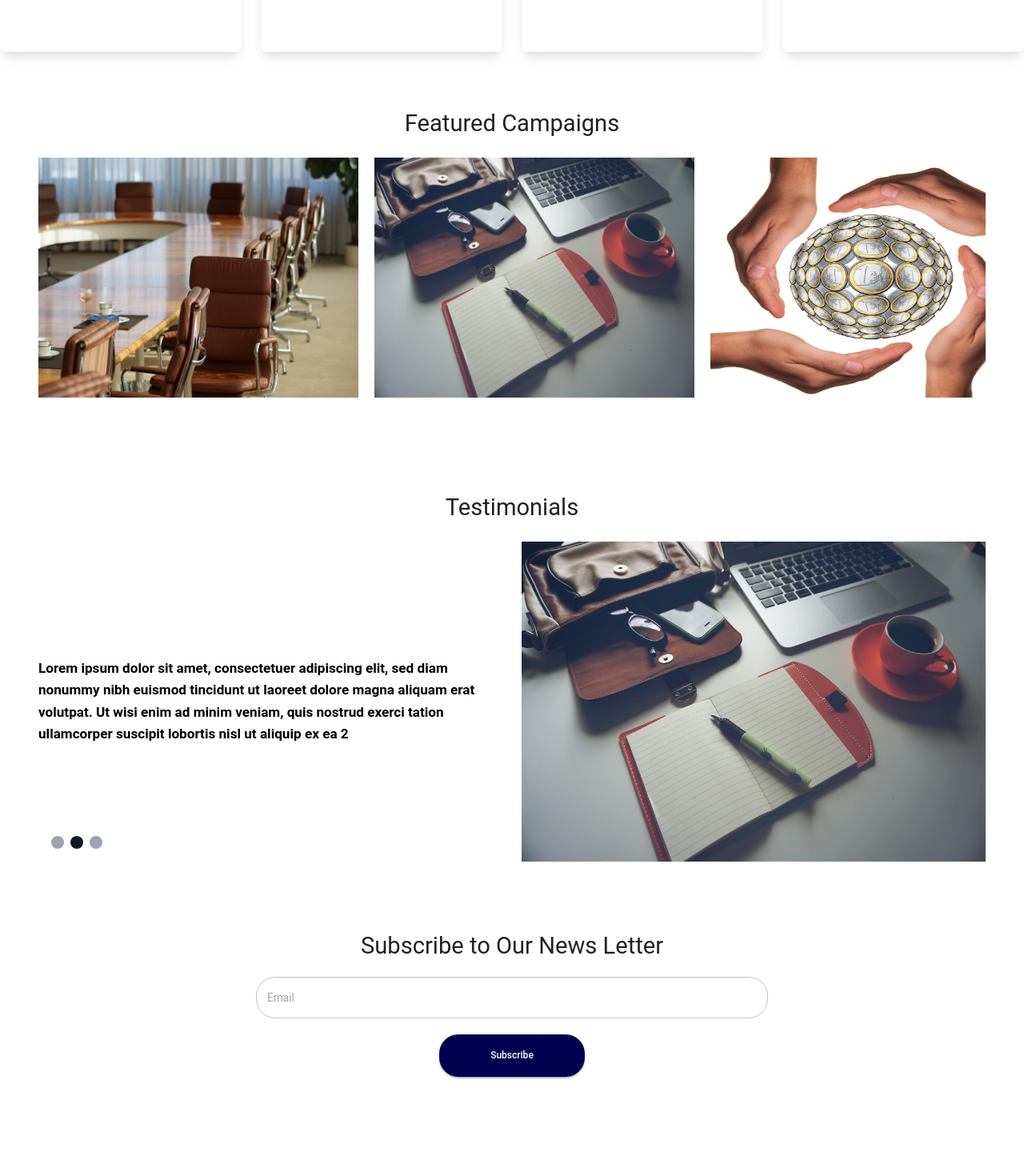
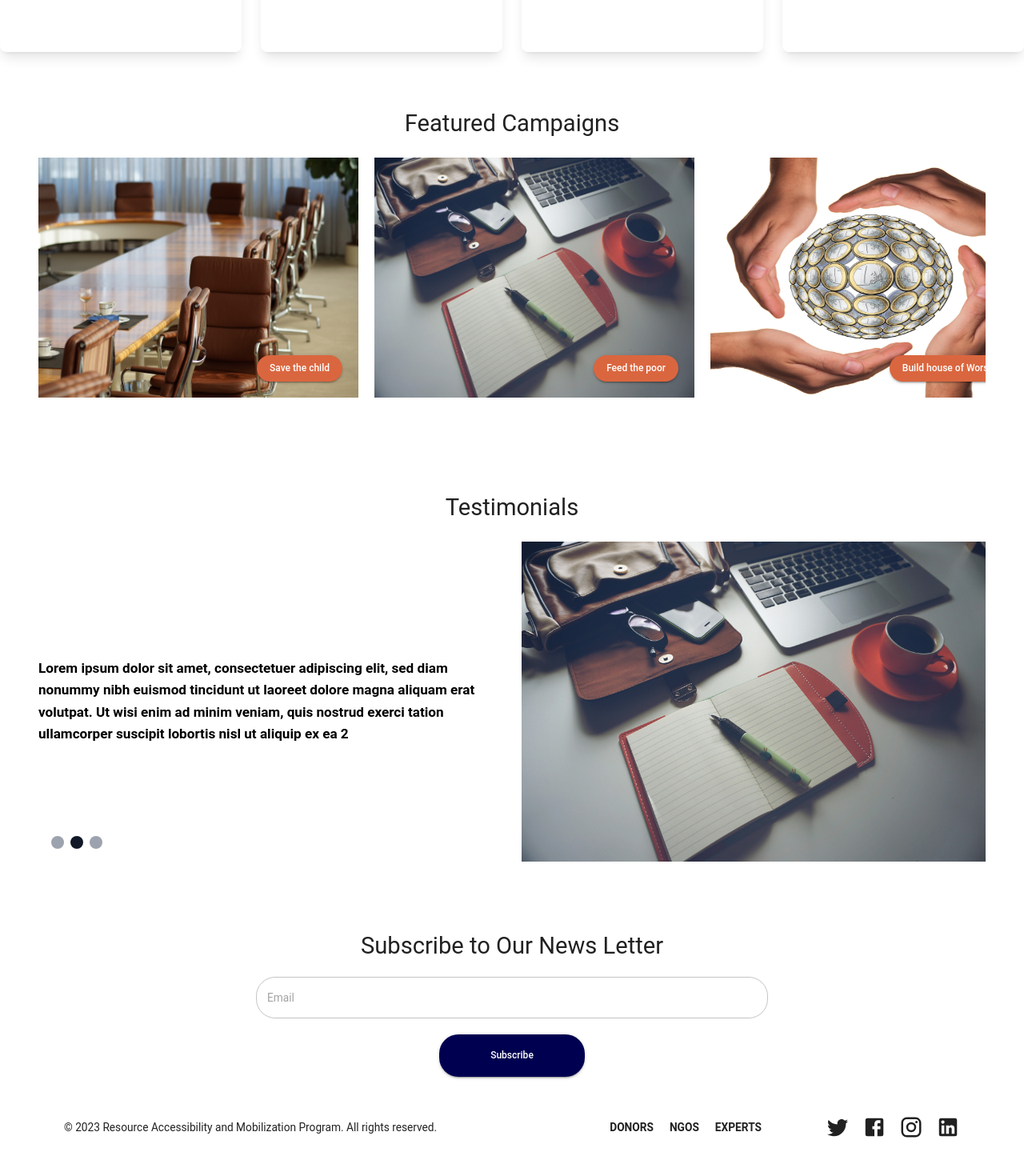
Before and after one commit to NickEinstein/RAMP, a React (Create React App) app: page / in a window 1280 px wide. Shown: the part 960-2420 px from the top of the page at 80% size. Before the commit the page ends 2354 px from the top, so only its background shows below. Built offline with nearby package versions, Linux system fonts and the light colour scheme; no server answers.

Commit message:
added footer to landing page

```diff
--- a/src/features/dashboard/DashboardTech.js
+++ b/src/features/dashboard/DashboardTech.js
@@ -521,7 +521,7 @@ function DashboardTech(props) {
                 Available Requests
               </Typography>
 
-              <TextField
+              {/* <TextField
                 onChange={(e) => {
                   const filteredCompanies = techReq?.filter((company) =>
                     company?.applied_by?.company_name
@@ -533,12 +533,12 @@ function DashboardTech(props) {
                   setdisplayArray(filteredCompanies);
                 }}
                 placeholder="search requests"
-              />
+              /> */}
 
               <Divider className="mb-6 p-1" />
             </div>
             <div className="grid grid-cols-3 gap-4">
-              {displayArray?.map((e, index) => (
+              {techReq?.map((e, index) => (
                 <div key={index}>
                   <div>
                     <img
--- a/src/features/grant/Grant.js
+++ b/src/features/grant/Grant.js
@@ -242,10 +242,13 @@ function Donation(props) {
       label: "Amount of choice",
     },
   ];
+
+
+
   const subExpertise = [
     {
       value: 1,
-      label: "Content writing",
+      label: "Fundraising",
     },
 
     {
@@ -255,6 +258,42 @@ function Donation(props) {
     {
       value: 3,
       label: "Project Management",
+    },
+    {
+      value: 4,
+      label: "Strategic Plan/ Strategy",
+    },
+    {
+      value: 5,
+      label: "Management",
+    },
+    {
+      value: 6,
+      label: "Marketing & Brand visibility ",
+    },
+    {
+      value: 7,
+      label: "Running Ad's on Social Media",
+    },
+    {
+      value: 8,
+      label: "Accounting & Finance",
+    },
+    {
+      value: 9,
+      label: "Pitching for Success",
+    },
+    {
+      value: 10,
+      label: "Human Resources ",
+    },
+    {
+      value: 11,
+      label: "Grants and proposal writing ",
+    },
+    {
+      value: 12,
+      label: "Law & Legal ",
     },
   ];
 
--- a/src/features/landingPage/LandingPage.js
+++ b/src/features/landingPage/LandingPage.js
@@ -6,6 +6,7 @@ import { AppBar, Button, TextField, Toolbar, Typography } from "@mui/material";
 import image from "images/Ramp1.png";
 import { RouteEnum } from "constants/RouteConstants";
 import { Link } from "react-router-dom";
+import { Twitter, Facebook, Instagram, LinkedIn } from "@mui/icons-material";
 
 const HomePage = () => {
   const [activeSlideIndex, setActiveSlideIndex] = useState(0);
@@ -21,7 +22,7 @@ const HomePage = () => {
     {
       image: NGO,
       backgroundColor: "#9a7b4f",
-      caption: "Register As An NGO",
+      caption: " NGOs",
       // subText: "Resource Accessibility and Mobilization Program",
       // color: "#3944bc",
       howItWorks: [
@@ -34,7 +35,7 @@ const HomePage = () => {
     {
       image: Expertise,
       backgroundColor: "#b3bdb6",
-      caption: "Register As A Technical Expert",
+      caption: " Technical Experts",
       howItWorks: [
         ` Create your profile`,
         `Search our pool of vibrant and vetted NGOs/CSOs`,
@@ -45,7 +46,7 @@ const HomePage = () => {
     {
       image: Donor,
       backgroundColor: "white",
-      caption: "Register As A Donor",
+      caption: " Donors",
       howItWorks: [
         `  Create your profile by sharing who you are, your vision and
                        useful information .`,
@@ -91,32 +92,32 @@ const HomePage = () => {
     {
       image: NGO,
       backgroundColor: "#9a7b4f",
-      caption: "Slide 1",
+      caption: "Save the child",
     },
     {
       image: Expertise,
       backgroundColor: "#b3bdb6",
-      caption: "Slide 2",
+      caption: "Feed the poor",
     },
     {
       image: Donor,
       backgroundColor: "white",
-      caption: "Slide 3",
+      caption: "Build house of Worship",
     },
     {
       image: NGO,
       backgroundColor: "#9a7b4f",
-      caption: "Slide 1",
+      caption: "Educate the girl child",
     },
     {
       image: Expertise,
       backgroundColor: "#b3bdb6",
-      caption: "Slide 2",
+      caption: "Save the environment",
     },
     {
       image: Donor,
       backgroundColor: "white",
-      caption: "Slide 3",
+      caption: "Keep our Oceans safe",
     },
   ];
 
@@ -186,11 +187,11 @@ const HomePage = () => {
           <div
             className={`h-[90vh] w-full flex items-center justify-center transition-opacity duration-500  bg-gray-900 bg-opacity-75 `}
           >
-            <div className="w-full h-full mx-auto justify-between p-8 flex">
+            <div className="w-full h-full mx-auto justify-between p-8 ml-20 flex">
               <div className="w-1/2 flex flex-col mt-32 items-start">
                 <Typography
                   variant="h2"
-                  className=" font-bold mb-4 text-[#da663f]"
+                  className=" font-bold mb-4 text-[#da663f] text-center"
                 >
                   {carouselSlides[activeSlideIndex].caption}
                 </Typography>
@@ -198,7 +199,7 @@ const HomePage = () => {
                   {carouselSlides[activeSlideIndex].subText}
                 </Typography>
 
-                <Link className="px-10 py-2" to="/">
+                <Link className=" py-2" to="/">
                   <Button className="flex items-start px-20 py-4 mt-8">
                     Sign In
                   </Button>
@@ -282,7 +283,12 @@ const HomePage = () => {
         </Typography>
         <div className="flex gap-5 max-w-full overflow-y-scroll scrollbar-hide">
           {carouselSlides2.map((slides) => (
-            <img className="h-[300px] min-w-[400px]" src={slides.image} />
+            <div className="relative">
+              <img className="h-[300px] min-w-[400px]" src={slides?.image} />
+              <Button className="absolute bottom-5 right-5 bg-[#da663f]">
+                {slides?.caption}
+              </Button>
+            </div>
           ))}
         </div>
       </div>
@@ -293,7 +299,9 @@ const HomePage = () => {
         <div className="w-full relative h-[400px]">
           {/* {carouselSlides3.map((slide, index) => ( */}
           <div
-            className={`flex w-full justify-center items-center gap-6 ${activeSlideIndex%2 !==0 && 'flex-row-reverse'}`}
+            className={`flex w-full justify-center items-center gap-6 ${
+              activeSlideIndex % 2 !== 0 && "flex-row-reverse"
+            }`}
           >
             <div className="w-1/2">
               <img
@@ -351,6 +359,57 @@ const HomePage = () => {
           </div>
         </div>
       </div>
+      <div className="flex justify-between gap-20 items-center px-20 pb-10">
+        <div className="container">
+          <p className="">
+            &copy; {new Date().getFullYear()} Resource Accessibility and
+            Mobilization Program. All rights reserved.
+          </p>
+        </div>
+        <ul className="flex gap-5 items-center font-bold ">
+          <li>DONORS</li>
+          <li>NGOS</li>
+          <li>EXPERTS</li>
+        </ul>
+        <ul className="flex space-x-4">
+          <li>
+            <a
+              href="https://twitter.com"
+              target="_blank"
+              rel="noopener noreferrer"
+            >
+              <Twitter fontSize="large" />
+            </a>
+          </li>
+          <li>
+            <a
+              href="https://facebook.com"
+              target="_blank"
+              rel="noopener noreferrer"
+            >
+              <Facebook fontSize="large" />
+            </a>
+          </li>
+          <li>
+            <a
+              href="https://instagram.com"
+              target="_blank"
+              rel="noopener noreferrer"
+            >
+              <Instagram fontSize="large" />
+            </a>
+          </li>
+          <li>
+            <a
+              href="https://linkedin.com"
+              target="_blank"
+              rel="noopener noreferrer"
+            >
+              <LinkedIn fontSize="large" />
+            </a>
+          </li>
+        </ul>
+      </div>
     </div>
   );
 };
```
